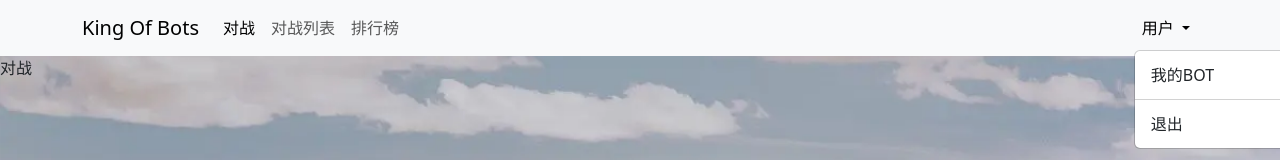
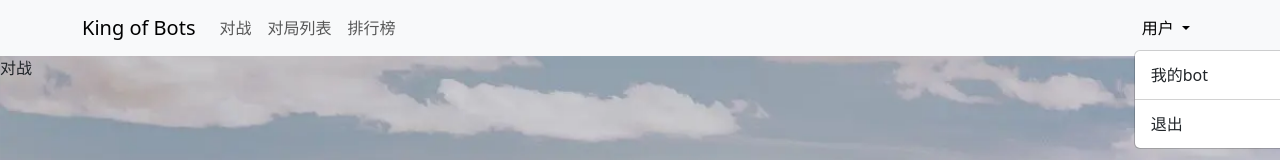
Before and after one commit to goodpeanuts/king-of-bots, a Vue app in the folder web/: page /pk/ in a window 1280 px wide. Both pictures are taken after a click on the button "用户". Shown: the top 160 px of the page. Built offline with nearby package versions, Linux system fonts and the light colour scheme.

Commit message:
no flush in index

```diff
--- a/web/src/components/NavBar.vue
+++ b/web/src/components/NavBar.vue
@@ -1,20 +1,20 @@
 <template>
     <nav class="navbar navbar-expand-lg  bg-body-tertiary">
   <div class="container">
-    <a class="navbar-brand" href="#">King Of Bots</a>
+    <router-link  class="navbar-brand" :to="{name: 'home'}">King of Bots</router-link>
     <button class="navbar-toggler" type="button" data-bs-toggle="collapse" data-bs-target="#navbarText" aria-controls="navbarText" aria-expanded="false" aria-label="Toggle navigation">
       <span class="navbar-toggler-icon"></span>
     </button>
     <div class="collapse navbar-collapse" id="navbarText">
       <ul class="navbar-nav me-auto mb-2 mb-lg-0">
         <li class="nav-item">
-          <a class="nav-link active" aria-current="page" href="#">对战</a>
+          <router-link class="nav-link" :to="{name: 'pk_index'}">对战</router-link>
         </li>
         <li class="nav-item">
-          <a class="nav-link" href="#">对战列表</a>
+          <router-link class="nav-link" :to="{name: 'record_index'}">对局列表</router-link>
         </li>
         <li class="nav-item">
-          <a class="nav-link" href="#">排行榜</a>
+          <router-link class="nav-link" :to="{name: 'ranklist_index'}">排行榜</router-link>
         </li>
       </ul>
       <ul class="navbar-nav  ">
@@ -23,7 +23,9 @@
             用户
           </a>
           <ul class="dropdown-menu">
-            <li><a class="dropdown-item" href="#">我的BOT</a></li>
+            <li>
+              <router-link class="dropdown-item" :to="{name: 'user_bot_index'}" href="/user/bot/">我的bot</router-link>
+            </li>
             <li><hr class="dropdown-divider"></li>
             <li><a class="dropdown-item" href="#">退出</a></li>
           </ul>
```
